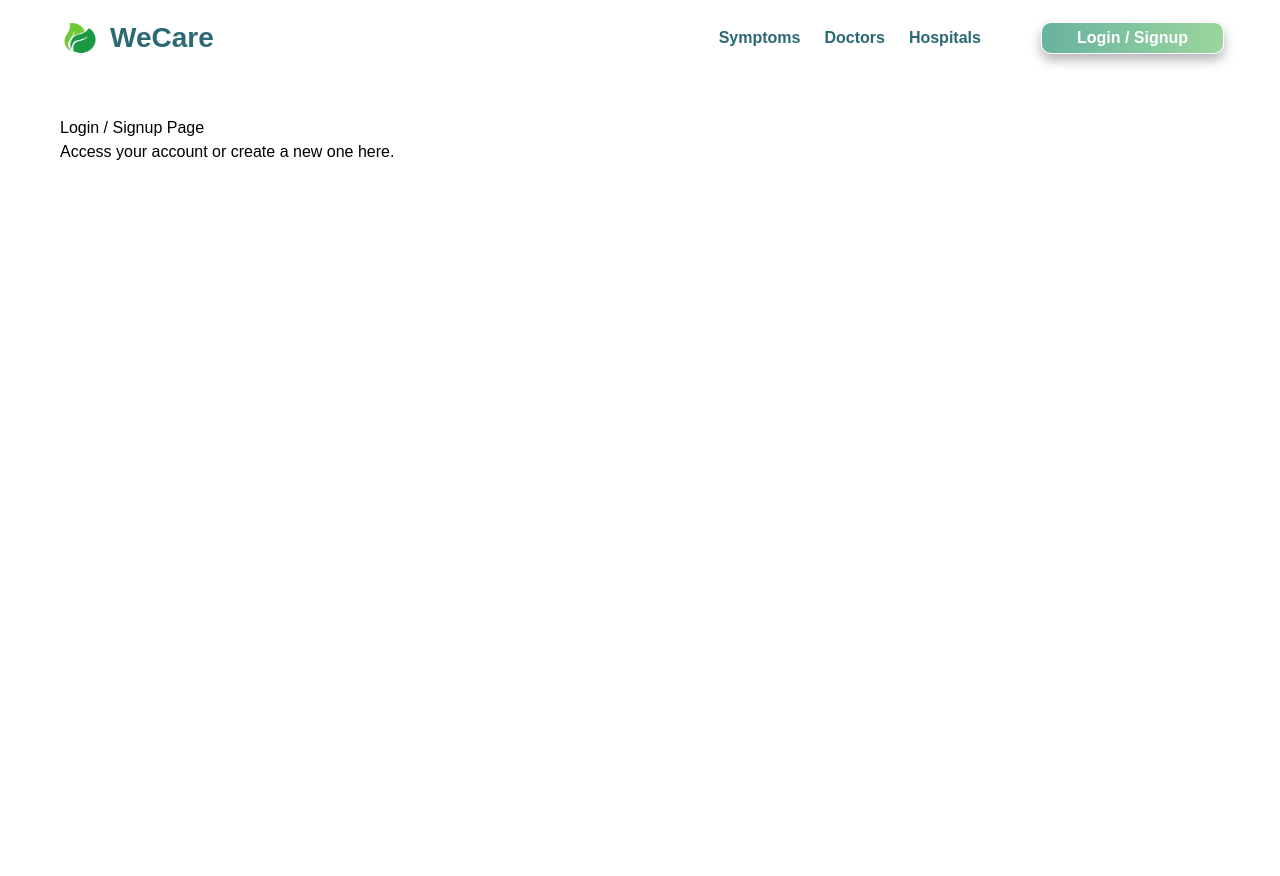
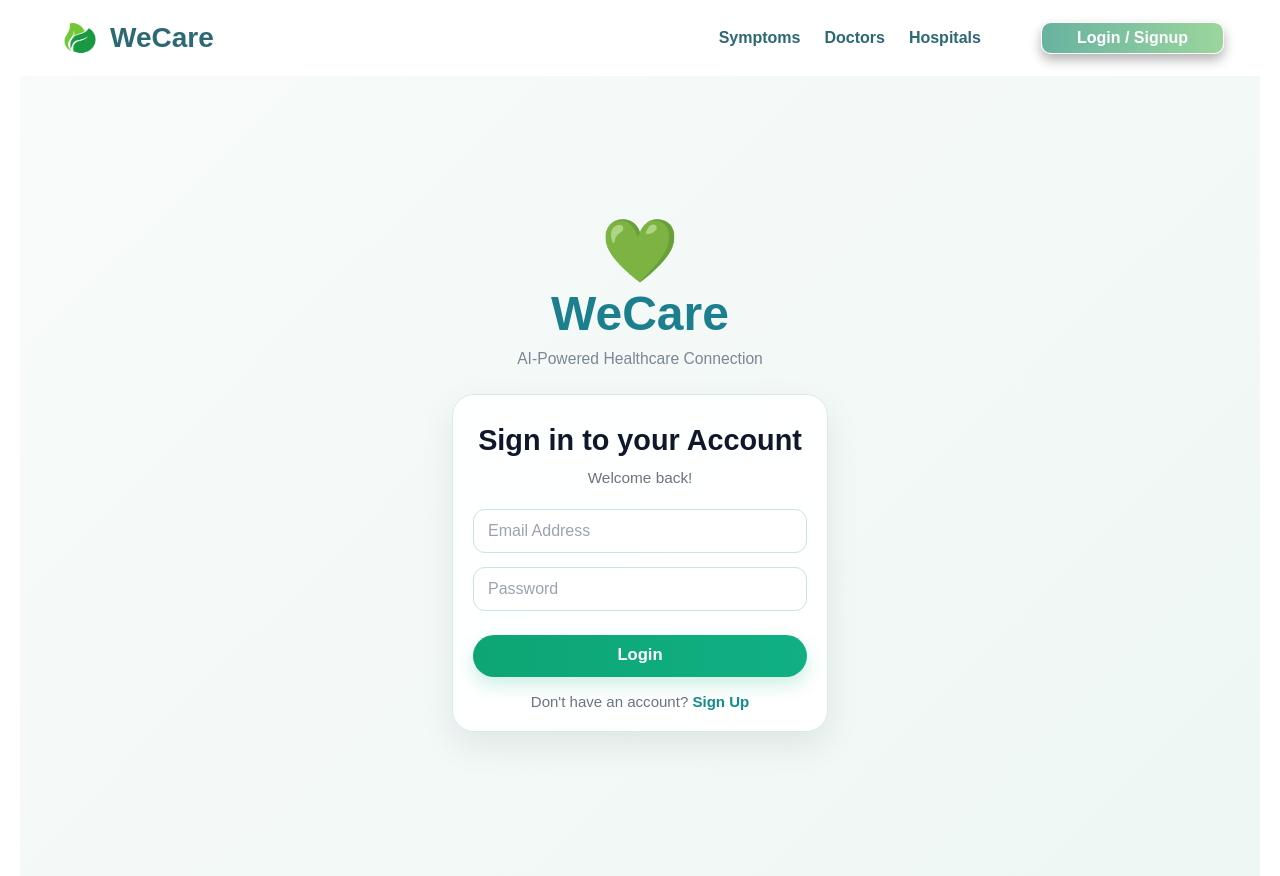
Before and after one commit to ashura-01/we_care, a React (Vite) app in the folder we_care_frontend/: page /login in a window 1280 px wide. Before the commit the page ends 800 px from the top, so only its background shows below. Built offline with nearby package versions, Linux system fonts and the light colour scheme; no server answers.

Commit message:
fixed page routing and removed irrelevant env

```diff
--- a/we_care_frontend/src/pages/Login.jsx
+++ b/we_care_frontend/src/pages/Login.jsx
@@ -1,7 +1,7 @@
-import logo from '../assets/logo.png'
 import { useState } from 'react'
-import { Link } from 'react-router-dom'
+import { Link, useNavigate } from 'react-router-dom'
 import AuthCard from '../components/AuthCard'
+import axiosInstance from '../utils/axiosInstance'
 
 function Login() {
   const [formData, setFormData] = useState({
@@ -9,6 +9,10 @@ function Login() {
     password: '',
     remember: false,
   })
+
+  const [error, setError] = useState(null)
+  const [loading, setLoading] = useState(false)
+  const navigate = useNavigate()
 
   const handleChange = (e) => {
     const { name, value, type, checked } = e.target
@@ -18,46 +22,37 @@ function Login() {
     }))
   }
 
-  const handleSubmit = (e) => {
+  const handleSubmit = async (e) => {
     e.preventDefault()
-    console.log('Login Data:', formData)
-    alert('Login button clicked. Backend later connect korba.')
+    setError(null)
+    setLoading(true)
+
+    try {
+      const response = await axiosInstance.post('/users/login', {
+        email: formData.email,
+        password: formData.password,
+      })
+
+      if (response.data.success) {
+        console.log('Login successful!', response.data.user)
+        navigate('/')
+      }
+    } catch (err) {
+      setError(err.response?.data?.message || 'Something went wrong. Please try again.')
+    } finally {
+      setLoading(false)
+    }
   }
 
   return (
     <div
-      className="min-h-screen text-slate-800"
+      className="min-h-screen text-slate-800 flex flex-col items-center justify-center"
       style={{
         fontFamily: 'Arial, sans-serif',
         background: 'linear-gradient(135deg, #f8fbfa 0%, #eef7f4 100%)',
       }}
     >
-      <header className="h-[84px] border-b border-[#dcebe7] bg-white/90 px-[42px] backdrop-blur-[10px]">
-        <div className="mx-auto flex h-full w-full items-center justify-between">
-          <div className="flex items-center gap-[10px] text-[2rem] font-bold text-[#156f72]">
-            <img
-              src={logo}
-              alt="WeCare Logo"
-              className="block h-[42px] w-[42px] object-contain"
-            />
-            <span className="inline-flex items-center justify-center text-[1.9rem] leading-none">
-              WeCare
-            </span>
-          </div>
-
-          <button
-            type="button"
-            className="rounded-[18px] px-8 py-[11px] text-base font-bold text-white shadow-[0_8px_18px_rgba(21,119,121,0.18)] transition-all duration-200 hover:-translate-y-[1px] hover:opacity-95"
-            style={{
-              background: 'linear-gradient(90deg, #157779, #1ea48d)',
-            }}
-          >
-            Home
-          </button>
-        </div>
-      </header>
-
-      <main className="flex min-h-[calc(100vh-84px)] flex-col items-center justify-start px-5 pt-[44px] pb-8">
+      <main className="flex w-full flex-col items-center justify-center px-5 py-8">
         <div className="mb-6 text-center">
           <div className="text-[3.9rem] leading-none text-[#2d9aa3]">💚</div>
           <h1 className="mt-[6px] mb-[6px] text-[3rem] font-bold leading-[1.1] text-[#1c7f8d]">
@@ -76,6 +71,12 @@ function Login() {
           </h2>
 
           <p className="mb-5 text-[0.96rem] text-[#6b7280]">Welcome back!</p>
+
+          {error && (
+            <div className="mb-4 rounded-lg bg-red-50 p-3 text-sm text-red-600 border border-red-200">
+              {error}
+            </div>
+          )}
 
           <form onSubmit={handleSubmit}>
             <div className="mb-[14px]">
@@ -104,12 +105,15 @@ function Login() {
 
             <button
               type="submit"
-              className="mt-[10px] h-[42px] w-full rounded-full border-none text-[1.04rem] font-bold text-white shadow-[0_8px_18px_rgba(16,176,132,0.2)] transition-all duration-200 hover:-translate-y-[1px] hover:opacity-95"
+              disabled={loading}
+              className={`mt-[10px] h-[42px] w-full rounded-full border-none text-[1.04rem] font-bold text-white shadow-[0_8px_18px_rgba(16,176,132,0.2)] transition-all duration-200 ${
+                loading ? 'opacity-70 cursor-not-allowed' : 'hover:-translate-y-[1px] hover:opacity-95'
+              }`}
               style={{
                 background: 'linear-gradient(90deg, #0da574, #10b084)',
               }}
             >
-              Login
+              {loading ? 'Logging in...' : 'Login'}
             </button>
           </form>
 
--- a/we_care_frontend/src/routes/LoginRoutes.jsx
+++ b/we_care_frontend/src/routes/LoginRoutes.jsx
@@ -1,10 +1,12 @@
 import { Routes, Route } from "react-router-dom";
-import LoginSignup from "../pages/Login-Signup";
+// 1. Import your actual Login component instead of the placeholder
+import Login from "../pages/Login";
 
 const LoginRoutes = () => {
   return (
     <Routes>
-      <Route path="/" element={<LoginSignup />} />
+      // 2. Tell the route to render your Login component
+      <Route path="/" element={<Login />} />
     </Routes>
   );
 };
```
Also changed, not shown: 1 other file (tests, documents, lock files or other folders).
